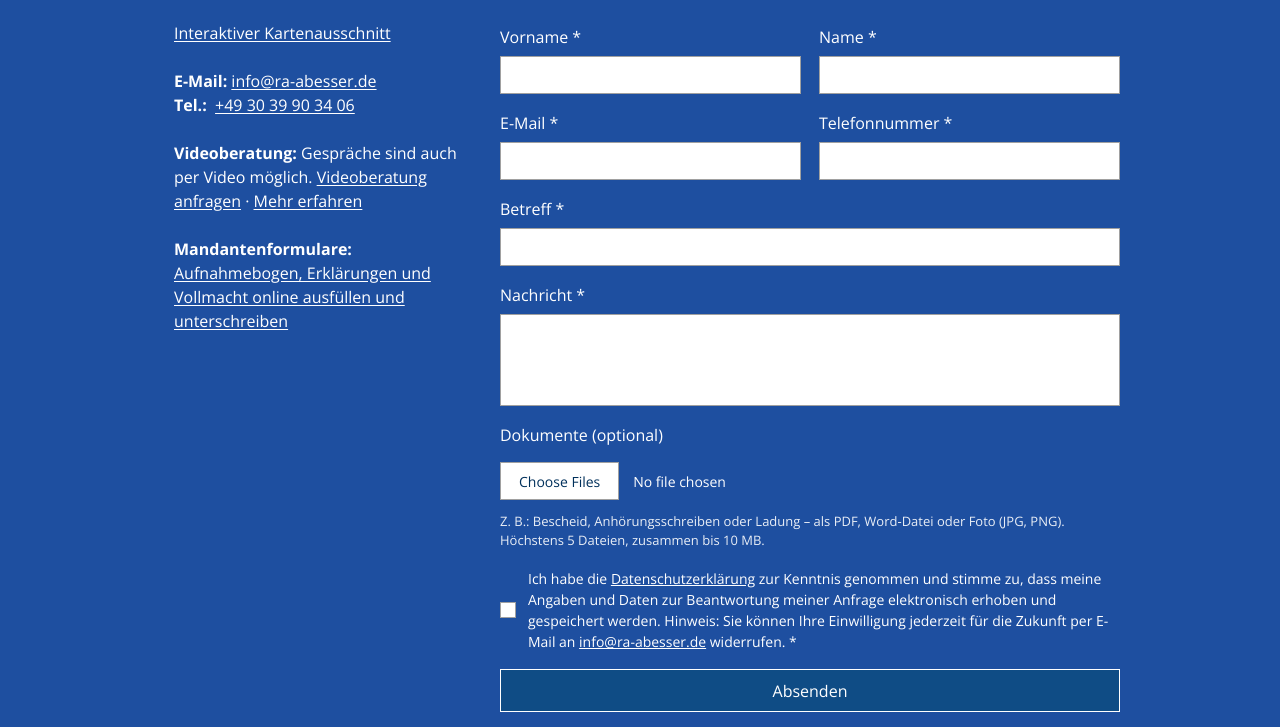
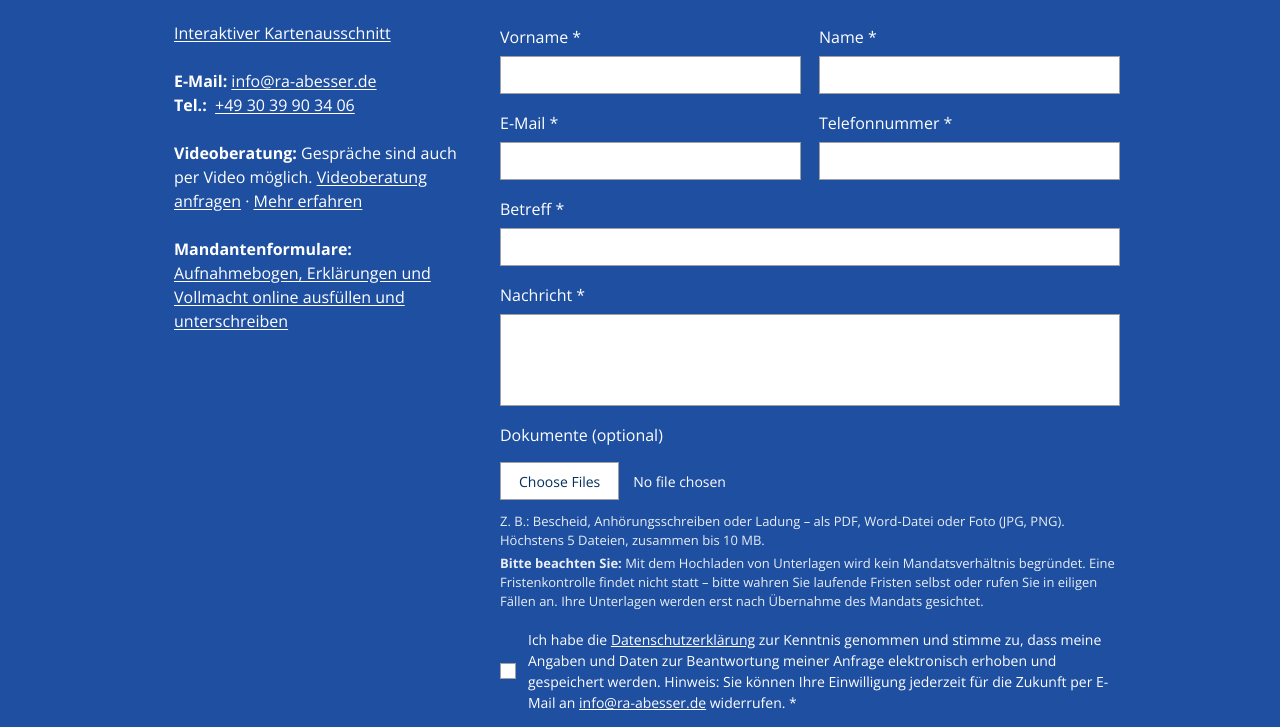
Before and after one commit to raabesser/ra-abesser-de, a plain HTML site: page preview/kontakt/index.html in a window 1280 px wide. Shown: the part 279-1006 px from the top of the page. Drawn offline with Linux system fonts and the light colour scheme.

Commit message:
Vorschau Kontakt: Hinweis beim Dokumente-Upload (kein Mandat, keine Fristenkontrolle, keine Sichtung vor Mandatsübernahme)
Co-Authored-By: Claude Opus 5.5 <noreply@anthropic.com>
Claude-Session: https://claude.ai/code/session_015taRrRY4YwYe3ZUJtwrrVK

```diff
--- a/preview/kontakt/index.html
+++ b/preview/kontakt/index.html
@@ -54,7 +54,7 @@
 <div class="vbt"><label for="w2">2.</label><input type="datetime-local" id="w2"></div>
 <div class="vbt"><label for="w3">3.</label><input type="datetime-local" id="w3"></div>
 </fieldset>
-<div class="fld upl"><label for="dt">Dokumente (optional)</label><input type="file" id="dt" multiple accept=".pdf,.jpg,.jpeg,.png,.doc,.docx,application/pdf,image/jpeg,image/png"><p class="hint">Z. B.: Bescheid, Anhörungsschreiben oder Ladung – als PDF, Word-Datei oder Foto (JPG, PNG). Höchstens 5 Dateien, zusammen bis 10 MB.</p><ul class="flist" id="dl" aria-live="polite"></ul></div>
+<div class="fld upl"><label for="dt">Dokumente (optional)</label><input type="file" id="dt" multiple accept=".pdf,.jpg,.jpeg,.png,.doc,.docx,application/pdf,image/jpeg,image/png"><p class="hint">Z. B.: Bescheid, Anhörungsschreiben oder Ladung – als PDF, Word-Datei oder Foto (JPG, PNG). Höchstens 5 Dateien, zusammen bis 10 MB.</p><p class="hint"><strong>Bitte beachten Sie:</strong> Mit dem Hochladen von Unterlagen wird kein Mandatsverhältnis begründet. Eine Fristenkontrolle findet nicht statt – bitte wahren Sie laufende Fristen selbst oder rufen Sie in eiligen Fällen an. Ihre Unterlagen werden erst nach Übernahme des Mandats gesichtet.</p><ul class="flist" id="dl" aria-live="polite"></ul></div>
 <div class="consent"><input type="checkbox" id="ds" required><label for="ds">Ich habe die<br class="m"> <a href="../datenschutz/">Datenschutzerklärung</a> zur Kenntnis genommen und stimme zu, dass meine Angaben und Daten zur Beantwortung meiner Anfrage elektronisch erhoben und gespeichert werden. Hinweis: Sie können Ihre Einwilligung jederzeit für die Zukunft per E-Mail an <a href="mailto:info@ra-abesser.de">info@ra-abesser.de</a> widerrufen. *</label></div>
 <button type="submit" id="sb">Absenden</button>
 <div class="cf-turnstile" data-sitekey="0x4AAAAAAF41vy0mR_0UU8DL" data-language="de" data-appearance="interaction-only"></div>
```
